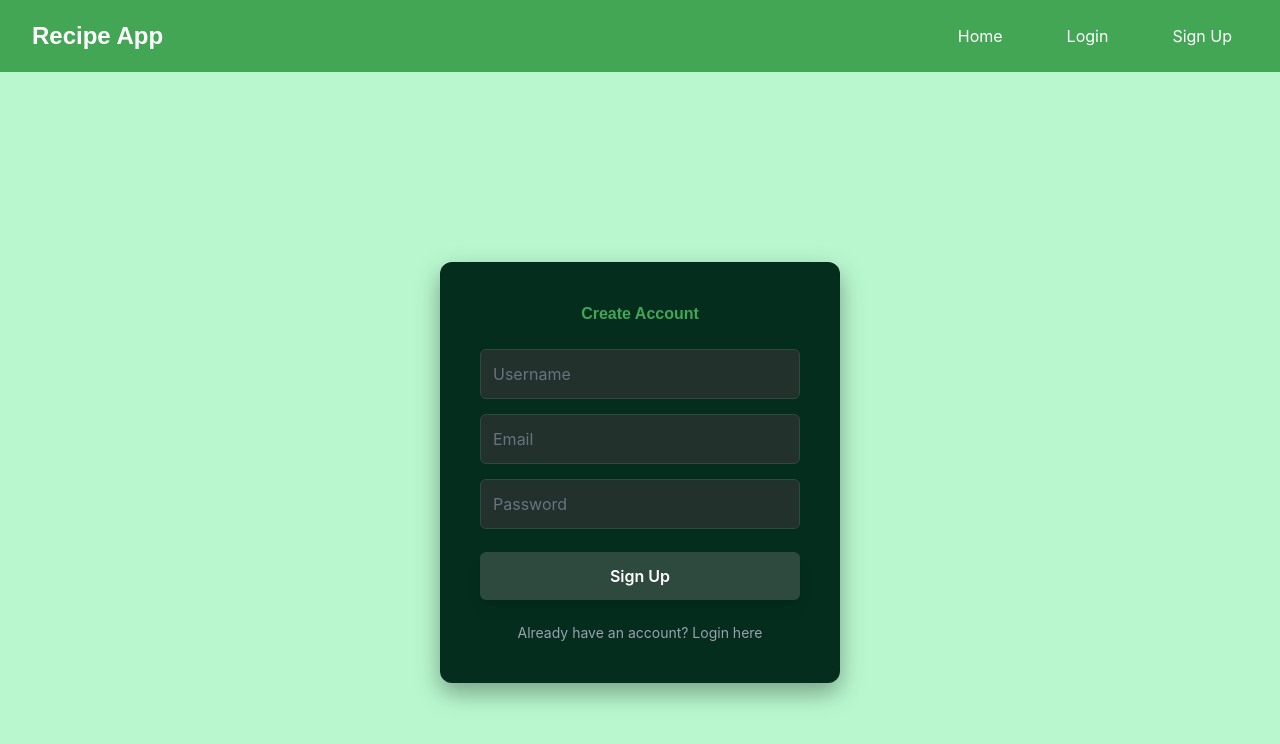
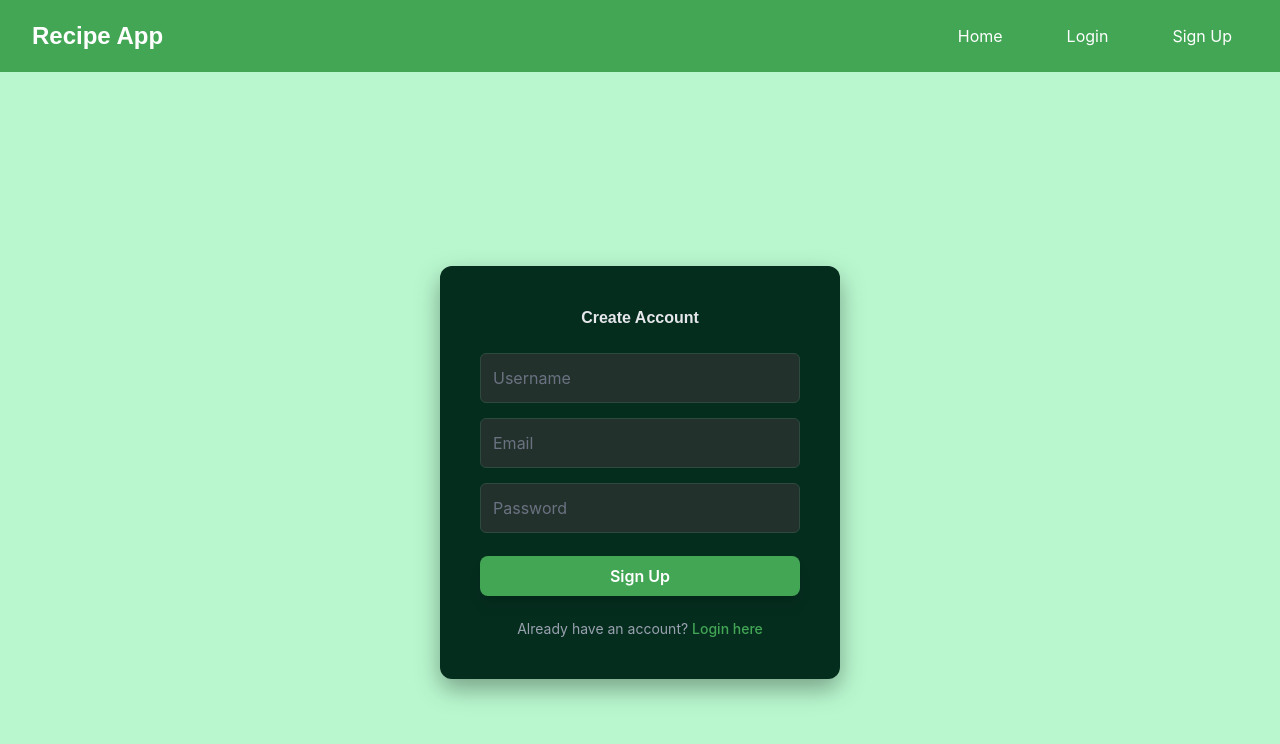
Before and after one commit to wajihaabbasi/recipe-finder, a React (Vite) app in the folder frontend/: page /signup in a window 1280 px wide. Shown: the top 744 px of the page. Built offline with nearby package versions, Linux system fonts and the light colour scheme.

Commit message:
Migrated RecipeCard from CSS to Tailwind

```diff
--- a/frontend/src/components/RecipeCard.jsx
+++ b/frontend/src/components/RecipeCard.jsx
@@ -1,4 +1,4 @@
-import '../css/RecipeCard.css';
+//import '../css/RecipeCard.css';
 import { useRecipeContext } from '../context/RecipeContext';
 import { Link, Navigate } from 'react-router-dom';
 
@@ -21,18 +21,21 @@ function RecipeCard({ recipe }) {
 
 
     return (
-         <div className="recipe-card">
+         <div className="group relative cursor-pointer overflow-hidden rounded-lg bg-secondary transition-transform duration-200 hover:-translate-y-1 shadow-lg">
             <Link to={`/recipe/${recipe.id}/information`} className="recipe-link">
-                <div className="recipe-poster">
-                    <img src={recipe.image} alt={recipe.title} />
-                    <div className="recipe-info">
+                <div className="relative aspect-6/4 w-full">
+                    <img
+                    src={recipe.image}
+                    alt={recipe.title}
+                    className='h-full w-full object-cover'
+                    />
+                    <div className="p-7 font-heading text-lg font-semibold line-clamp-2">
                         <h3>{recipe.title}</h3>
-                        <p>{recipe.readyInMinutes} mins</p>
-                    </div>
+                     </div>
                 </div>
-              <div className="recipe-overlay">
+              <div className="absolute top-0 right-0 p-2.5 opacity-0 transition-opacity duration-200 group-hover:opacity-100">
                     <button
-                        className={`favorite-btn ${favorite ? "active" : ""}`}
+                        className={`flex h-8.75 w-8.75 items-center justify-center rounded-full bg-secondary shadow-md transition-transform hover:scale-110 active:scale-90 ${favorite ? "text-red-500" : "text-gray-400"}`}
                         onClick={onFavoriteClick}>
                         {favorite ? "❤️" : "🤍"}
                     </button>
--- a/frontend/src/css/index.css
+++ b/frontend/src/css/index.css
@@ -5,8 +5,8 @@
 @theme {
 
   --color-primary: #42A655;
-  --color-secondary: #f59e0b;
-  --color-accent: #8b5cf6;
+  --color-secondary: #032c0a;
+  --color-accent: rgb(127, 3, 3);
 
 
   --font-sans: "Inter", ui-sans-serif, system-ui;
@@ -21,7 +21,7 @@
   }
 
   h1, h2, h3, h4, h5, h6 {
-    @apply font-heading font-bold text-primary;
+    @apply font-heading font-bold text-gray-200;
   }
 
   button {
--- a/frontend/src/pages/SignUp.jsx
+++ b/frontend/src/pages/SignUp.jsx
@@ -11,7 +11,6 @@ function Signup() {
     const navigate = useNavigate();
 
     const inputClasses = "w-full p-3 rounded-md border border-[#2E4A3F] bg-[#22312B] text-white outline-none focus:border-[#4ade80] transition-all placeholder:text-gray-500";
-    const buttonClasses = "w-full py-3 mt-2 bg-[#2E4A3F] hover:bg-[#3d6354] text-white font-semibold rounded-md transition-colors shadow-lg active:scale-[0.98]";
 
     const handleSubmit = async (e) => {
         e.preventDefault();
@@ -58,12 +57,14 @@ function Signup() {
                     onChange={(e) => setFormData({...formData, password: e.target.value})}
                     required
                 />
-                <button type="submit" className={buttonClasses}>
+                <button type="submit" className="bg-primary hover:bg-primary/80 text-white font-semibold mt-2 shadow-lg active:scale-95">
                     Sign Up
                     </button>
 
                 <p className="text-center text-gray-400 text-sm mt-2">
-                    Already have an account? <Link to="/login">Login here</Link>
+                    Already have an account? <Link to="/login" className="text-primary hover:underline font-medium">
+                    Login here
+                    </Link>
                     </p>
             </form>
         </div>
```
